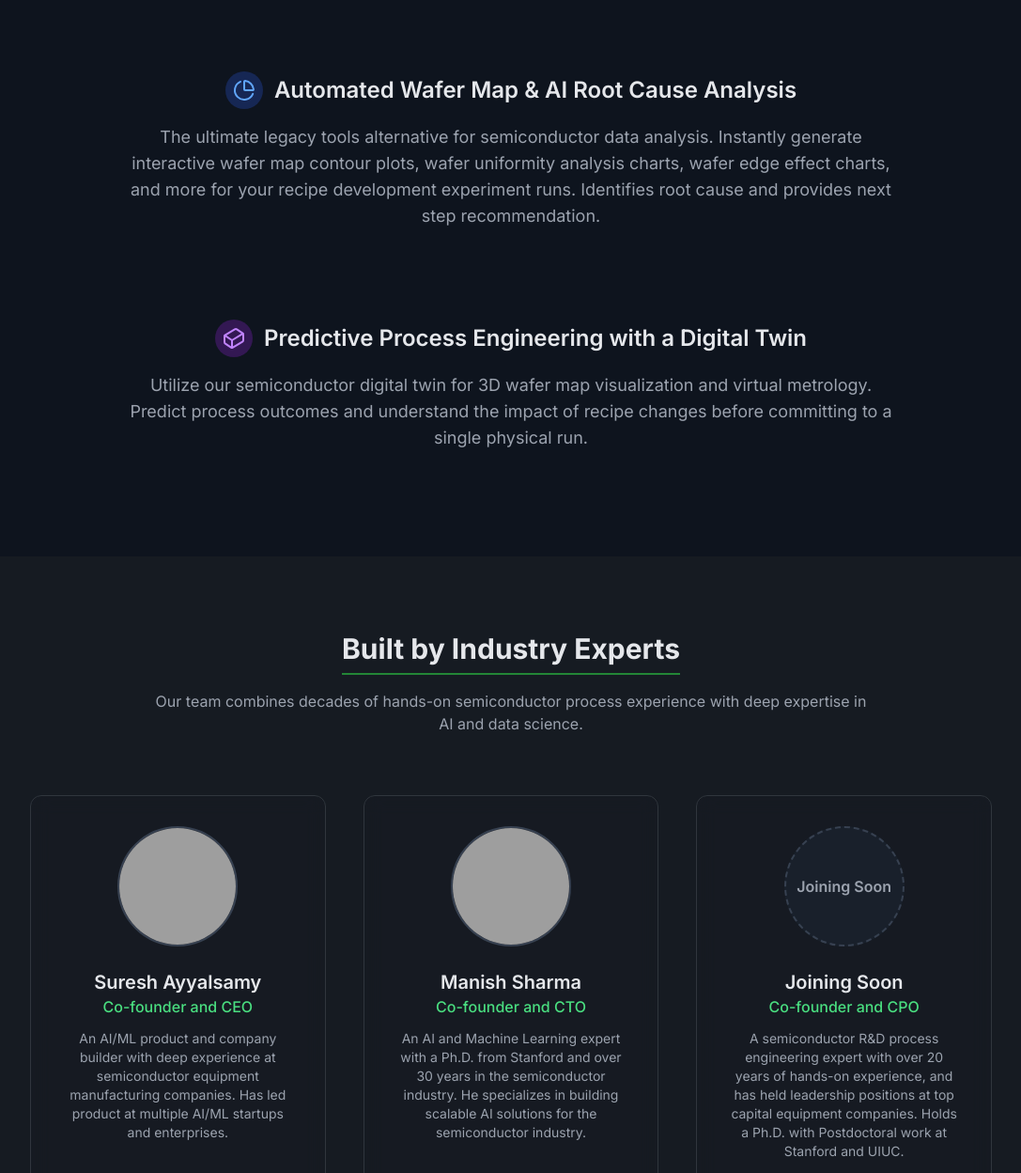
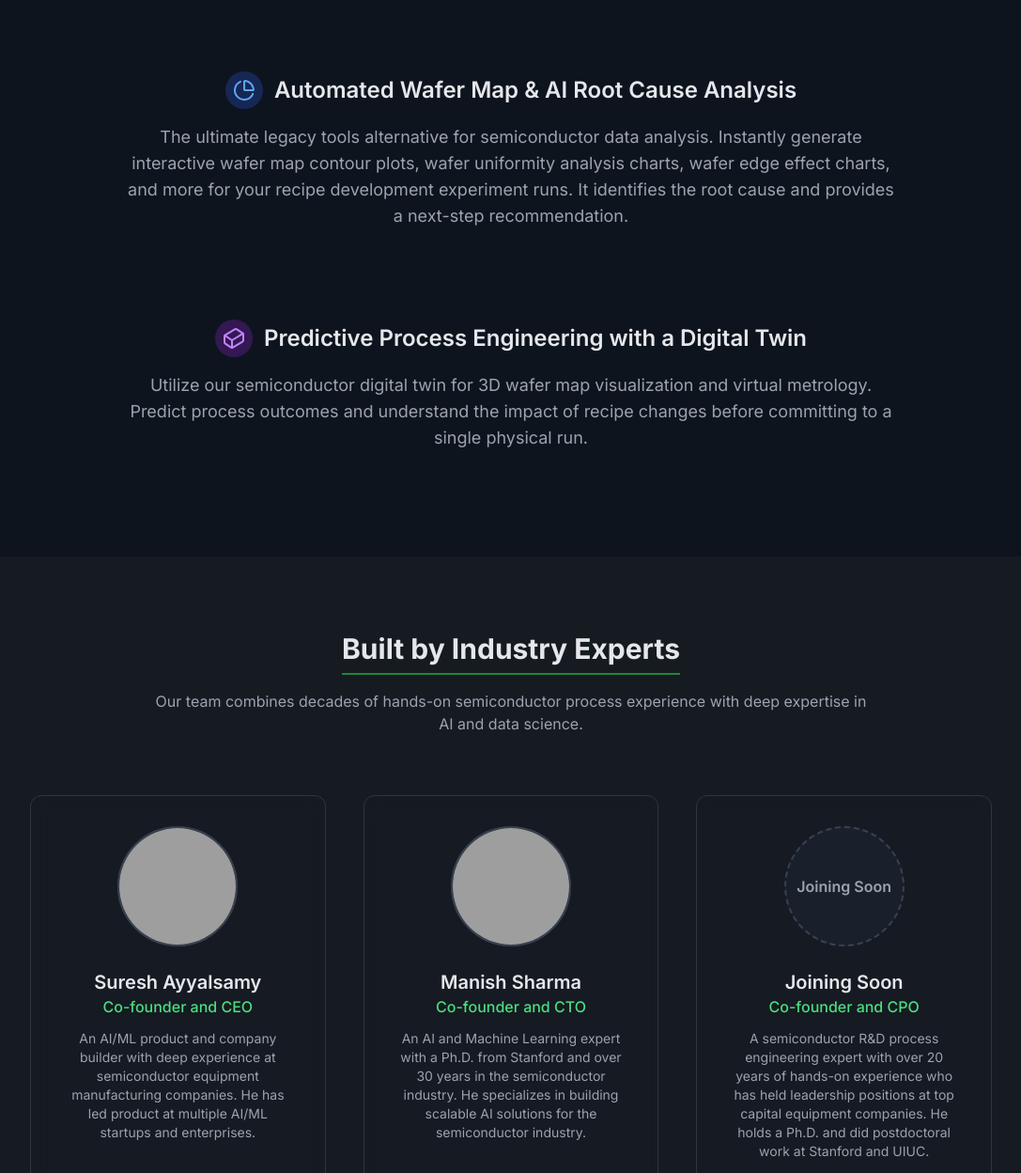
Before and after one commit to sureshtpael/sureshtpael.github.io, a plain HTML site: page index.html in a window 1280 px wide. Shown: the part 1560-2808 px from the top of the page at 94% size, without its empty margins (96-1183 px from the left). Drawn offline with nearby package versions, Linux system fonts and the light colour scheme; grey boxes are pictures that could not be loaded; a script that the page names is missing.

Commit message:
Add files via upload

```diff
--- a/index.html
+++ b/index.html
@@ -401,7 +401,7 @@
                         <h3 class="text-2xl font-semibold text-gray-200">Automated Wafer Map & AI Root Cause Analysis</h3>
                     </div>
                     <p class="text-gray-400 text-lg mb-4">
-                        The ultimate legacy tools alternative for semiconductor data analysis. Instantly generate interactive wafer map contour plots, wafer uniformity analysis charts, wafer edge effect charts, and more for your recipe development experiment runs. Identifies root cause and provides next step recommendation.
+                        The ultimate legacy tools alternative for semiconductor data analysis. Instantly generate interactive wafer map contour plots, wafer uniformity analysis charts, wafer edge effect charts, and more for your recipe development experiment runs. It identifies the root cause and provides a next-step recommendation.
                     </p>
                 </div>
             </div>
@@ -432,7 +432,7 @@
                     <img class="w-32 h-32 rounded-full mx-auto mb-6 border-2 border-gray-700" src="https://media.licdn.com/dms/image/v2/C5603AQH6tb2nFzAVkw/profile-displayphoto-shrink_800_800/profile-displayphoto-shrink_800_800/0/1560226002564?e=1761177600&v=beta&t=iUESrR7YwrHDYTS_vf_s8WsNp1n9YkVYW3wEeq9vw-w" alt="Photo of Suresh Ayyalsamy">
                     <h3 class="text-xl font-semibold text-gray-200">Suresh Ayyalsamy</h3>
                     <p class="text-green-400 font-medium mb-3">Co-founder and CEO</p>
-                    <p class="text-gray-400 flex-grow mb-4 text-sm">An AI/ML product and company builder with deep experience at semiconductor equipment manufacturing companies. Has led product at multiple AI/ML startups and enterprises.</p>
+                    <p class="text-gray-400 flex-grow mb-4 text-sm">An AI/ML product and company builder with deep experience at semiconductor equipment manufacturing companies. He has led product at multiple AI/ML startups and enterprises.</p>
                     <a href="https://www.linkedin.com/in/sureshayyalsamy/" target="_blank" rel="noopener noreferrer" class="text-gray-500 hover:text-blue-400 transition-colors">
                         <i data-lucide="linkedin" class="w-6 h-6"></i>
                     </a>
@@ -454,7 +454,7 @@
                     </div>
                     <h3 class="text-xl font-semibold text-gray-200">Joining Soon</h3>
                     <p class="text-green-400 font-medium mb-3">Co-founder and CPO</p>
-                    <p class="text-gray-400 flex-grow mb-4 text-sm">A semiconductor R&D process engineering expert with over 20 years of hands-on experience, and has held leadership positions at top capital equipment companies. Holds a Ph.D. with Postdoctoral work at Stanford and UIUC.</p>
+                    <p class="text-gray-400 flex-grow mb-4 text-sm">A semiconductor R&D process engineering expert with over 20 years of hands-on experience who has held leadership positions at top capital equipment companies. He holds a Ph.D. and did postdoctoral work at Stanford and UIUC.</p>
                     <span class="text-gray-600 cursor-not-allowed">
                         <i data-lucide="linkedin" class="w-6 h-6"></i>
                     </span>
```
